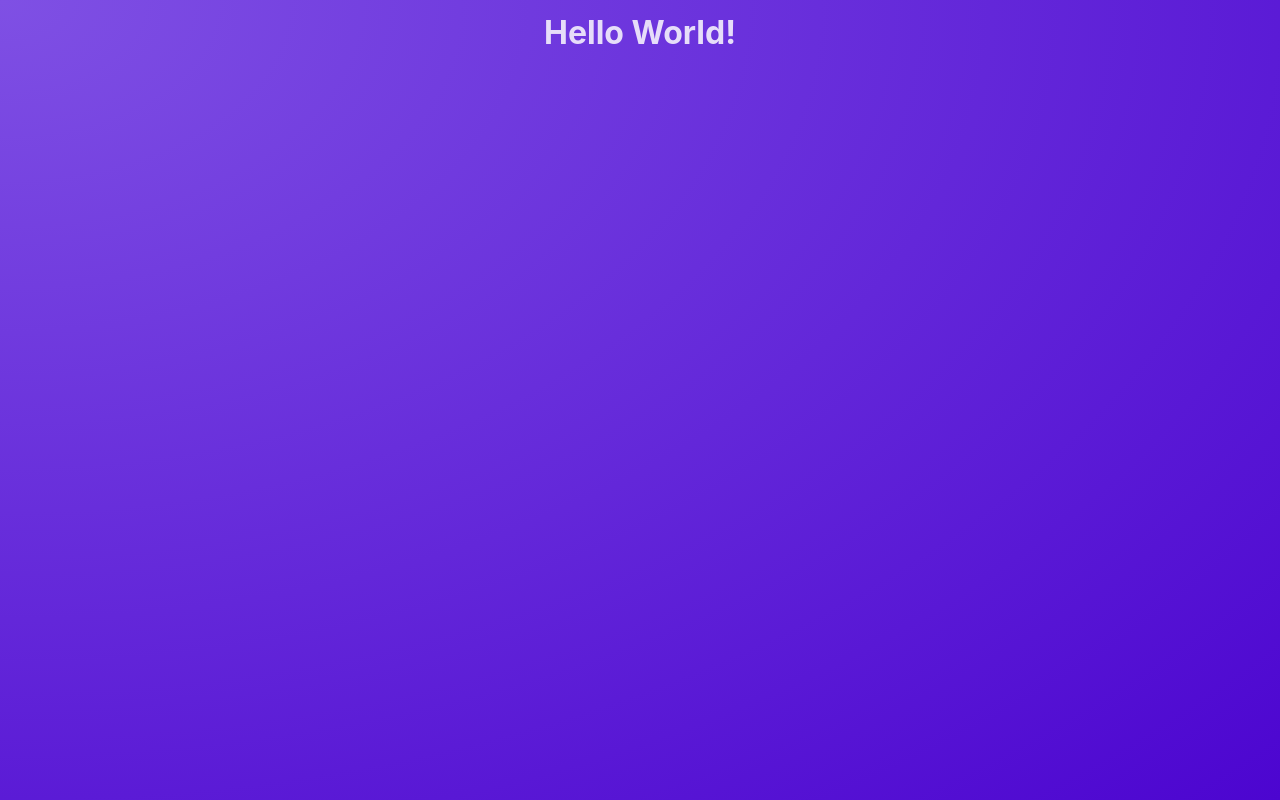
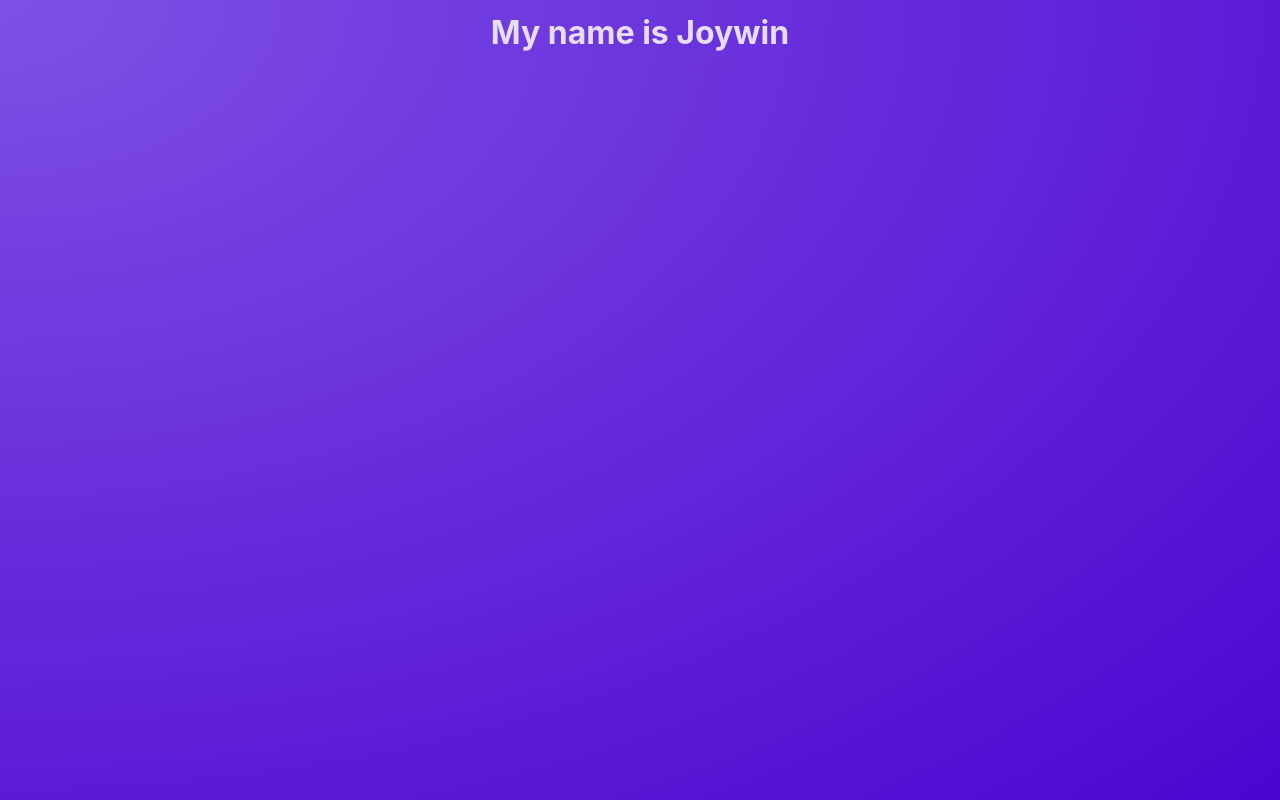
Before and after one commit to joywin2003/React-Jumpstart, a React (Vite) app: page / in a window 1280 px wide. Built offline with nearby package versions, Linux system fonts and the light colour scheme.

Commit message:
first component

```diff
--- a/src/App.jsx
+++ b/src/App.jsx
@@ -1,5 +1,9 @@
+import Post from "./Components/Post";
+
+
 function App() {
-  return <h1>Hello World!</h1>;
+  return <Post/>;
+
 }
 
 export default App;
--- /dev/null
+++ b/src/Components/Post.jsx
@@ -0,0 +1,9 @@
+function Post(){
+    return(
+        <div>
+            <h1>My name is Joywin</h1>
+        </div>
+    )
+}
+
+export default Post;
```
